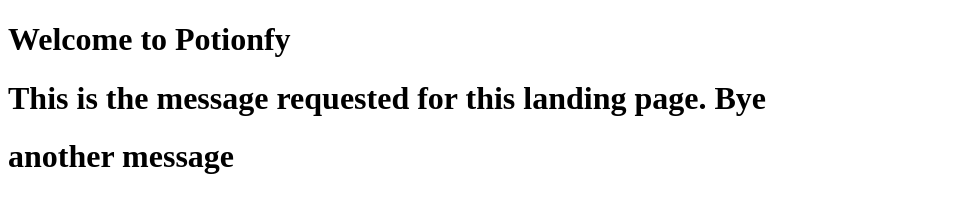
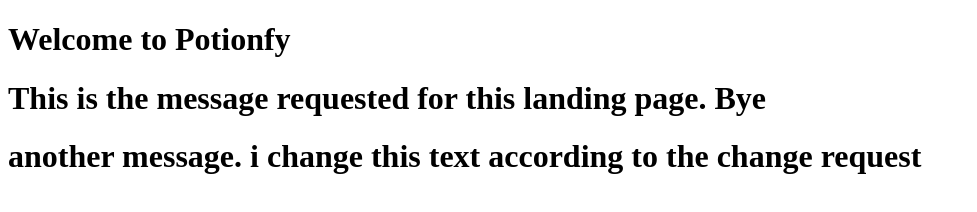
Before and after one commit to fahmimusa/potionfy, a plain HTML site: page index.html in a window 1280 px wide. Shown: the whole page, without its empty margins (0-977 px from the left). Drawn offline with Linux system fonts and the light colour scheme.

Commit message:
add something for the cr

```diff
--- a/index.html
+++ b/index.html
@@ -8,6 +8,6 @@
 <body>
     <h1>Welcome to Potionfy</h1>
     <h1>This is the message requested for this landing page. Bye</h1>
-    <h1>another message</h1>
+    <h1>another message. i change this text according to the change request</h1>
 </body>
 </html>
```
